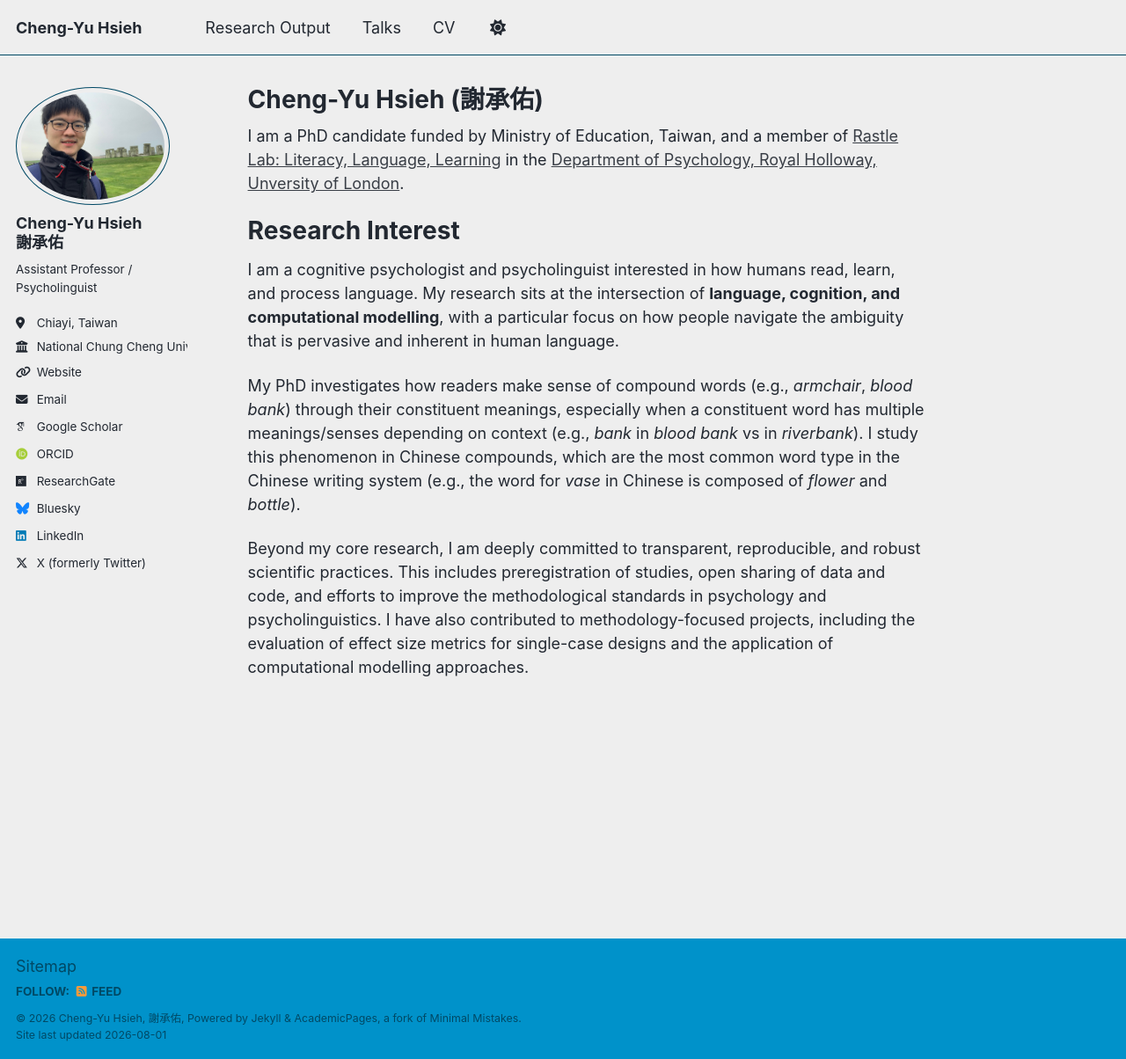
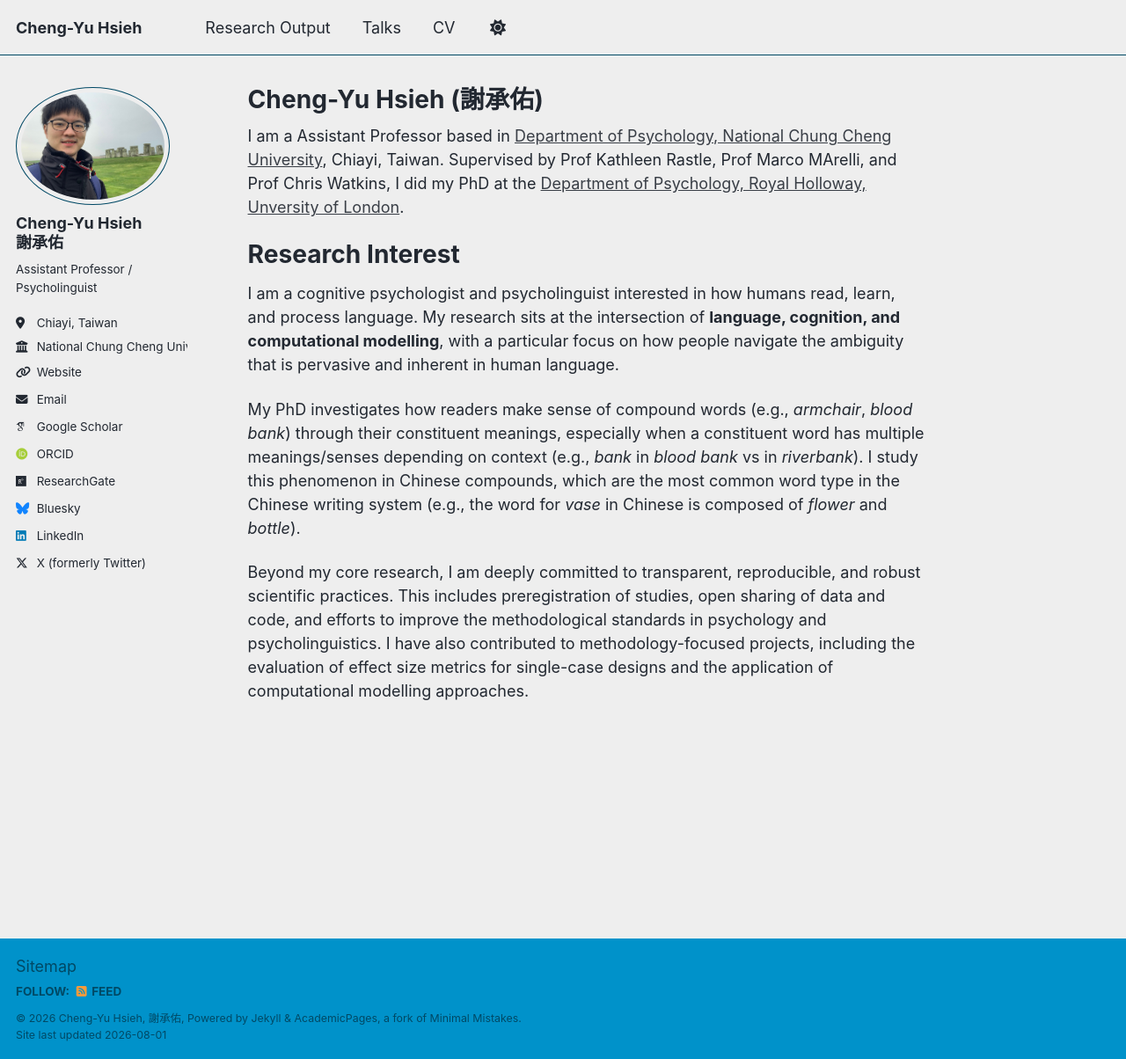
Before and after one commit to cyhsieh-psy/cyhsieh-psy.github.io, a Jekyll site: the page built from _pages/about.md, in a window 1280 px wide and 1204 px high. Shown: the whole window at 88% size. Built offline with Jekyll 4.4.1, drawn with Linux system fonts in a browser that asks for light colours; some web fonts are replaced; a script that is not in the unit is left out.

Commit message:
Update about.md

```diff
--- a/_pages/about.md
+++ b/_pages/about.md
@@ -7,7 +7,7 @@ redirect_from:
   - /about.html
 ---
 
-I am a PhD candidate funded by Ministry of Education, Taiwan, and a member of [Rastle Lab: Literacy, Language, Learning](https://www.rastlelab.com/) in the [Department of Psychology, Royal Holloway, Unversity of London](https://www.linkedin.com/company/rhul-psychology/).
+I am a Assistant Professor based in [Department of Psychology, National Chung Cheng University](https://psy.ccu.edu.tw/?Lang=en), Chiayi, Taiwan. Supervised by Prof Kathleen Rastle, Prof Marco MArelli, and Prof Chris Watkins, I did my PhD at the [Department of Psychology, Royal Holloway, Unversity of London](https://www.linkedin.com/company/rhul-psychology/).
 
 # Research Interest
 
```
